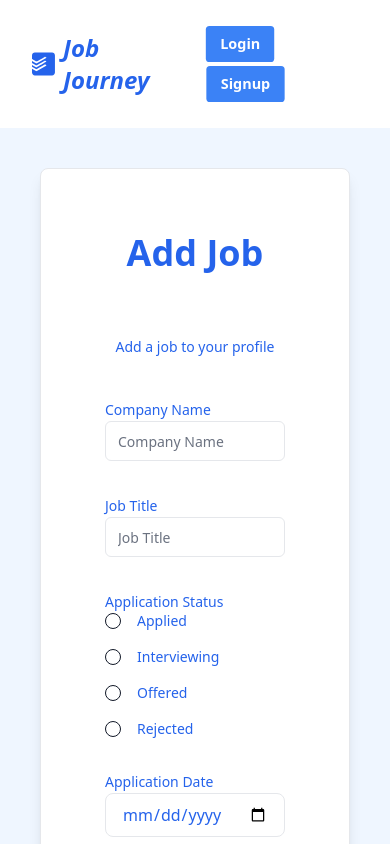
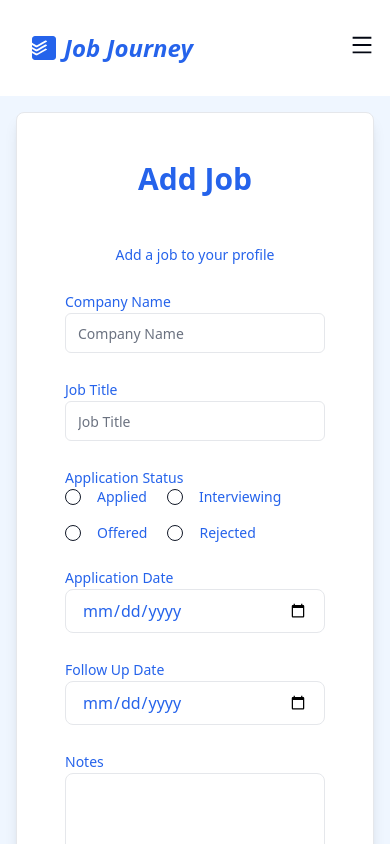
Before and after one commit to kashish567/job-tracker, a React (Vite) app: page /add-job in a window 390 px wide. Shown: the top 844 px of the page. Built offline with nearby package versions, Linux system fonts and the light colour scheme.

Commit message:
fix:responsive

```diff
--- a/src/Layout.jsx
+++ b/src/Layout.jsx
@@ -4,7 +4,7 @@ import Footer from "./components/Footer"
 
 function Layout() {
   return (
-    <div className="flex h-screen w-screen flex-col bg-blue-50">
+    <div className="flex h-screen w-screen flex-col overflow-x-hidden bg-blue-50">
       <Header />
       <div className="flex-grow">
         <Outlet />
--- a/src/components/Header.jsx
+++ b/src/components/Header.jsx
@@ -1,11 +1,11 @@
 import React, { useEffect, useState } from "react"
 import { useNavigate } from "react-router-dom"
 import { SiTodoist } from "react-icons/si"
-
-// import { useHistory } from "react-router-dom";
+import { AiOutlineMenu, AiOutlineClose } from "react-icons/ai"
 
 function Header() {
   const [isLoggedIn, setIsLoggedIn] = useState(false)
+  const [isMenuOpen, setIsMenuOpen] = useState(false)
   const navigate = useNavigate()
 
   useEffect(() => {
@@ -15,16 +15,14 @@ function Header() {
     }
   }, [])
 
-  // const handleLogin = () => {
-  //   // Implement login logic here
-  //   localStorage.setItem("token"); // Simulate setting a token
-  //   setIsLoggedIn(true);
-  // };
-
   const handleLogout = () => {
-    // Implement logout logic here
     localStorage.removeItem("authToken")
     setIsLoggedIn(false)
+    setIsMenuOpen(false)
+  }
+
+  const toggleMenu = () => {
+    setIsMenuOpen(!isMenuOpen)
   }
 
   return (
@@ -36,20 +34,42 @@ function Header() {
         <SiTodoist />
         Job Journey
       </div>
-      <div>
+      <div className="md:hidden">
+        <button
+          onClick={toggleMenu}
+          className="text-2xl"
+        >
+          {isMenuOpen ? <AiOutlineClose /> : <AiOutlineMenu />}
+        </button>
+      </div>
+      <div
+        className={`absolute left-0 top-16 w-full bg-white transition-transform duration-300
+          ease-in-out md:static md:flex md:w-auto md:transform-none ${
+          isMenuOpen
+              ? "translate-x-0 transform"
+              : "-translate-x-full transform"
+          }`}
+      >
+        <div className="flex flex-col items-center gap-4 p-4 md:flex-row md:p-0">
           {!isLoggedIn ? (
             <>
               <button
-              className="mr-2 scale-90 rounded bg-blue-500 px-4 py-2 font-bold text-white hover:shadow-md
+                className="scale-90 rounded bg-blue-500 px-4 py-2 font-bold text-white hover:shadow-md
                   hover:shadow-blue-200"
-              onClick={() => navigate("/login")}
+                onClick={() => {
+                  navigate("/login")
+                  setIsMenuOpen(false)
+                }}
               >
                 Login
               </button>
               <button
-              className="mr-2 scale-90 rounded bg-blue-500 px-4 py-2 text-white font-bold hover:shadow-md
+                className="scale-90 rounded bg-blue-500 px-4 py-2 font-bold text-white hover:shadow-md
                   hover:shadow-blue-200"
-              onClick={() => navigate("/signup")}
+                onClick={() => {
+                  navigate("/signup")
+                  setIsMenuOpen(false)
+                }}
               >
                 Signup
               </button>
@@ -57,16 +77,22 @@ function Header() {
           ) : (
             <>
               <button
-              className="mr-2 rounded bg-blue-700 px-4 py-2 font-bold text-white hover:bg-blue-500"
-              onClick={() => navigate("/add-job")}
+                className="rounded bg-blue-700 px-4 py-2 font-bold text-white hover:bg-blue-500"
+                onClick={() => {
+                  navigate("/add-job")
+                  setIsMenuOpen(false)
+                }}
               >
-              Job
+                Add Job
               </button>
               <button
-              className="mr-2 rounded bg-blue-700 px-4 py-2 font-bold text-white hover:bg-blue-500"
-              onClick={() => navigate("/get-all")}
+                className="rounded bg-blue-700 px-4 py-2 font-bold text-white hover:bg-blue-500"
+                onClick={() => {
+                  navigate("/get-all")
+                  setIsMenuOpen(false)
+                }}
               >
-              Get All
+                Applications
               </button>
               <button
                 className="rounded bg-blue-700 px-4 py-2 font-bold text-white hover:bg-blue-500"
@@ -77,6 +103,7 @@ function Header() {
             </>
           )}
         </div>
+      </div>
     </nav>
   )
 }
--- a/src/pages/AddJob.jsx
+++ b/src/pages/AddJob.jsx
@@ -69,18 +69,18 @@ function AddJob() {
   }
 
   return (
-    <div className="min-h-screen bg-blue-50 p-10">
-      <Card className="mx-auto max-w-6xl rounded-lg bg-white p-10 text-blue-600 shadow-lg">
-        <CardHeader className="mb-10 text-center text-4xl font-bold text-blue-600">
+    <div className=" bg-blue-50 p-4 md:p-10">
+      <Card className=" rounded-lg bg-white p-6 text-blue-600 shadow-lg md:p-10">
+        <CardHeader className="mb-6 text-center text-3xl font-bold text-blue-600 md:mb-10 md:text-4xl">
           Add Job
         </CardHeader>
-        <CardDescription className="mb-10 text-center text-blue-600">
+        <CardDescription className="mb-6 text-center text-blue-600 md:mb-10">
           Add a job to your profile
         </CardDescription>
         <CardContent>
           <form
             onSubmit={handleSubmit(onSubmit)}
-            className="grid grid-cols-1 gap-8 md:grid-cols-2"
+            className="grid grid-cols-1 gap-6 md:grid-cols-2 md:gap-8"
           >
             <div>
               <Label>Company Name</Label>
```
Lines whose indentation alone changed are shown as unchanged.
